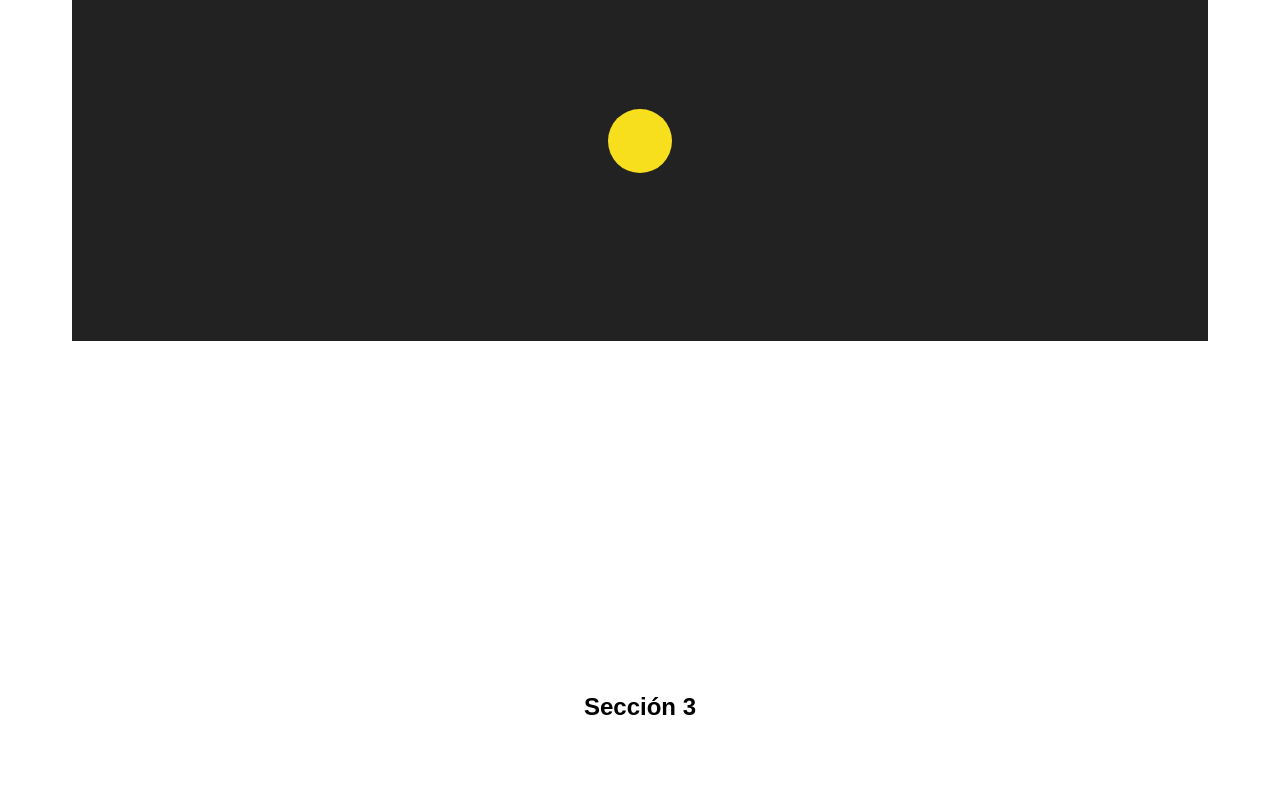
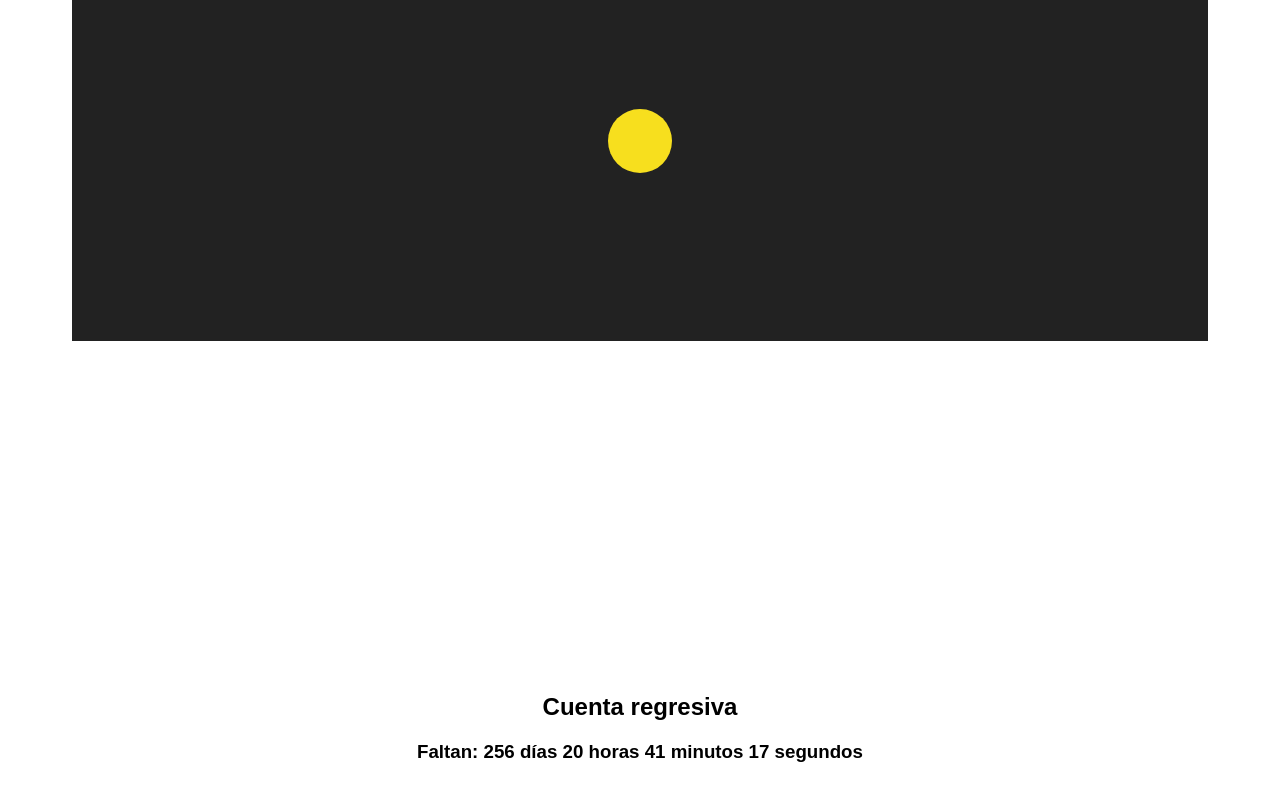
Before and after one commit to Gaston-Recalde/javascrip-jonmircha-practicas, a plain HTML site: page ejercicios-dom/index.html in a window 1280 px wide. Shown: the part 1060-1860 px from the top of the page. Drawn offline with nearby package versions, Linux system fonts and the light colour scheme.

Commit message:
Ejercicio DOM - Cuenta Regresiva

```diff
--- a/ejercicios-dom/index.html
+++ b/ejercicios-dom/index.html
@@ -25,7 +25,7 @@
         <nav class="menu">
             <a href="#seccion1">Reloj digital y Alarma Sonora</a>
             <a href="#seccion2">Eventos del Teclado</a>
-            <a href="#seccion3">Sección 3</a>
+            <a href="#seccion3">Cuenta Regresiva</a>
             <a href="#seccion4">Sección 4</a>
             <a href="#seccion5">Sección 5</a>
         </nav>
@@ -51,7 +51,8 @@
         </section>
 
         <section id="seccion3" class="section">
-            <h2>Sección 3</h2>
+            <h2>Cuenta regresiva</h2>
+            <div id="countdown"></div>
         </section>
 
         <section id="seccion4" class="section">
--- a/ejercicios-dom/js/app.js
+++ b/ejercicios-dom/js/app.js
@@ -1,6 +1,7 @@
 import hamburgerMenu from "./menu_hamburguesa.js";
 import { digitalClock, alarm } from "./reloj.js";
 import { shortcuts, moveBall } from "./teclado.js";
+import countdown from "./cuenta_regresiva.js";
 
 const d = document;
 
@@ -8,6 +9,7 @@ d.addEventListener('DOMContentLoaded', (e) => {
     hamburgerMenu('.panel-btn', '.panel', '.menu a');
     digitalClock('#reloj', '#activar-reloj', '#desactivar-reloj');
     alarm('assets/alarma.mp3', '#activar-alarma', '#desactivar-alarma');
+    countdown('countdown', 'Jun 27, 2023 09:15:00', 'Feliz Cumpleaños!!!');
 });
 
 d.addEventListener('keydown', (e) => {
--- /dev/null
+++ b/ejercicios-dom/js/cuenta_regresiva.js
@@ -0,0 +1,23 @@
+const d= document;
+
+export default function countdown(id, limitDate, finalMessage){
+    const $countdown = d.getElementById(id),
+          countdownDate = new Date(limitDate).getTime();
+
+    let countdownTempo = setInterval(() => {
+        let now = new Date().getTime(),
+            limitTime = countdownDate - now,
+            days = Math.floor(limitTime / (1000 * 60 * 60 * 24)),
+            hours = ('0' + Math.floor((limitTime % (1000 * 60 * 60 * 24)) / (1000 * 60 * 60))).slice(-2),
+            minutes = ('0' + Math.floor((limitTime % (1000 * 60 * 60)) / (1000 * 60))).slice(-2),
+            seconds = ('0' + Math.floor((limitTime % (1000 * 60)) / (1000))).slice(-2);
+
+        $countdown.innerHTML = `<h3>Faltan: ${days} días ${hours} horas ${minutes} minutos ${seconds} segundos</h3>`;
+
+        if(limitTime < 0){
+            clearInterval(countdownTempo);
+            $countdown.innerHTML = `<h3>${finalMessage}</h3>`;
+        }
+
+    }, 1000);
+}
```
